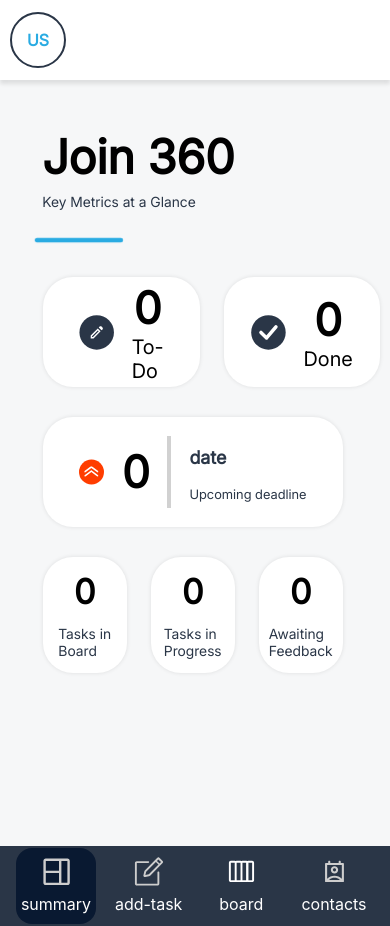
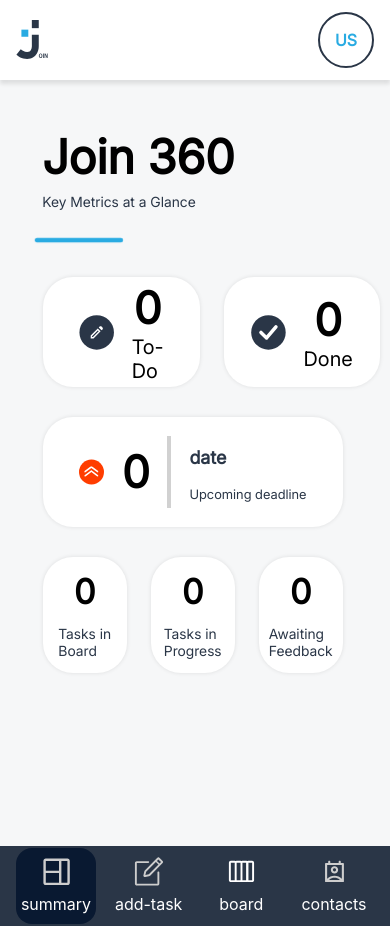
Before and after one commit to studyguy5/join-teamproject, a plain HTML site: page summary/summary.html in a window 390 px wide. Drawn offline with Linux system fonts and the light colour scheme; no server answers.

Commit message:
join-Logo Responsiv inerted

```diff
--- a/Board/board-responsiv/board-common-responsiv.css
+++ b/Board/board-responsiv/board-common-responsiv.css
@@ -48,8 +48,6 @@
         font-weight: bold;
         font-size: 16px;
     }
-
-
 }
 
 @media(max-width: 920px) {
--- a/add-Task/add-task.css
+++ b/add-Task/add-task.css
@@ -2,6 +2,7 @@
     height: 928px;
     width: 100%;
 }
+
 .mainAreaRight h1{
     font-size: clamp(40px, 3vw, 61px);
     margin-left: 80px;
--- a/contacts/contact-responsiv.css
+++ b/contacts/contact-responsiv.css
@@ -20,6 +20,7 @@
         width: 200px;
     }
 }
+
 
 /* Tablet / kleine Laptops */
 @media (max-width: 850px) {
--- a/summary/summary.html
+++ b/summary/summary.html
@@ -18,6 +18,7 @@
 <body>
     <header class="header-fullsize">
         <section class="header-content">
+            <img class="joinMobile" src="/img/icons/join-mobileLogo.svg">
             <h2 class="headline">Kanban Projekt Management Tool</h2>
             <div class="profile_help-aria">
                 <a href="/help/help.html"><img src="/img/icons/help.svg"></a>
```
Also changed, not shown: add-Task/add-task.html (+1 -0 lines), contacts/contacts.html (+1 -0 lines), summary/summary.css (line endings or trailing spaces).
